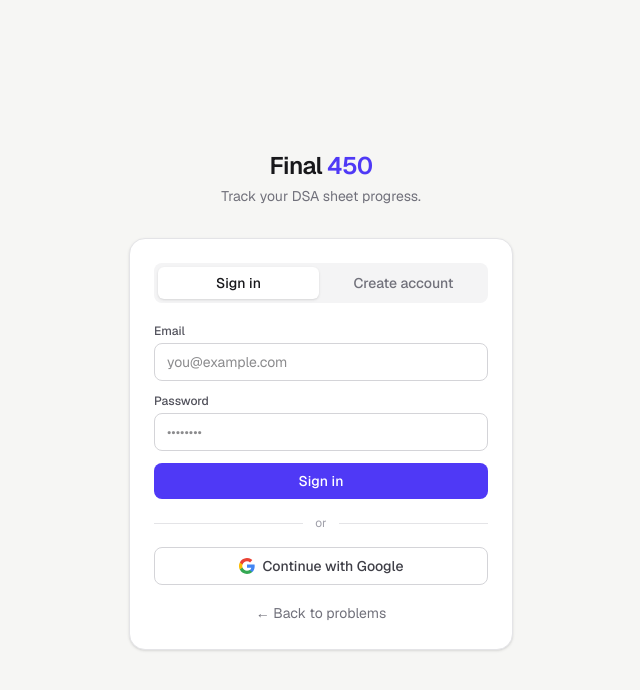
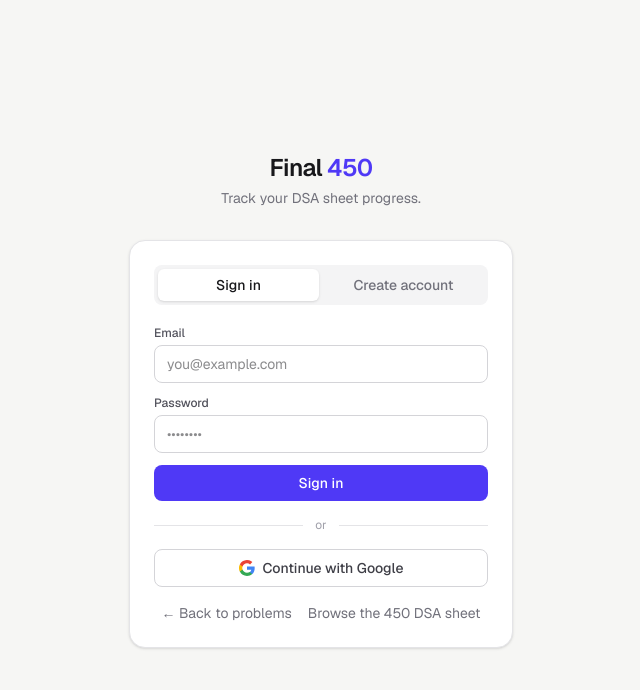
Before and after one commit to flawlessnitin/450dsa, a Next.js app: page /login in a window 1280 px wide. Shown: the top 690 px of the page, without its empty margins (319-959 px from the left). Built offline with nearby package versions, Linux system fonts and the light colour scheme; no server answers.

Commit message:
feat: link to the public topics index from the login page

```diff
--- a/app/login/page.tsx
+++ b/app/login/page.tsx
@@ -170,12 +170,18 @@ export default function LoginPage() {
             Continue with Google
           </button>
 
-          <div className="mt-4 text-center">
+          <div className="mt-4 flex items-center justify-center gap-4 text-center">
             <Link
               href="/"
               className="text-sm text-zinc-500 transition hover:text-indigo-600"
             >
               ← Back to problems
+            </Link>
+            <Link
+              href="/topics"
+              className="text-sm text-zinc-500 transition hover:text-indigo-600"
+            >
+              Browse the 450 DSA sheet
             </Link>
           </div>
         </div>
```
